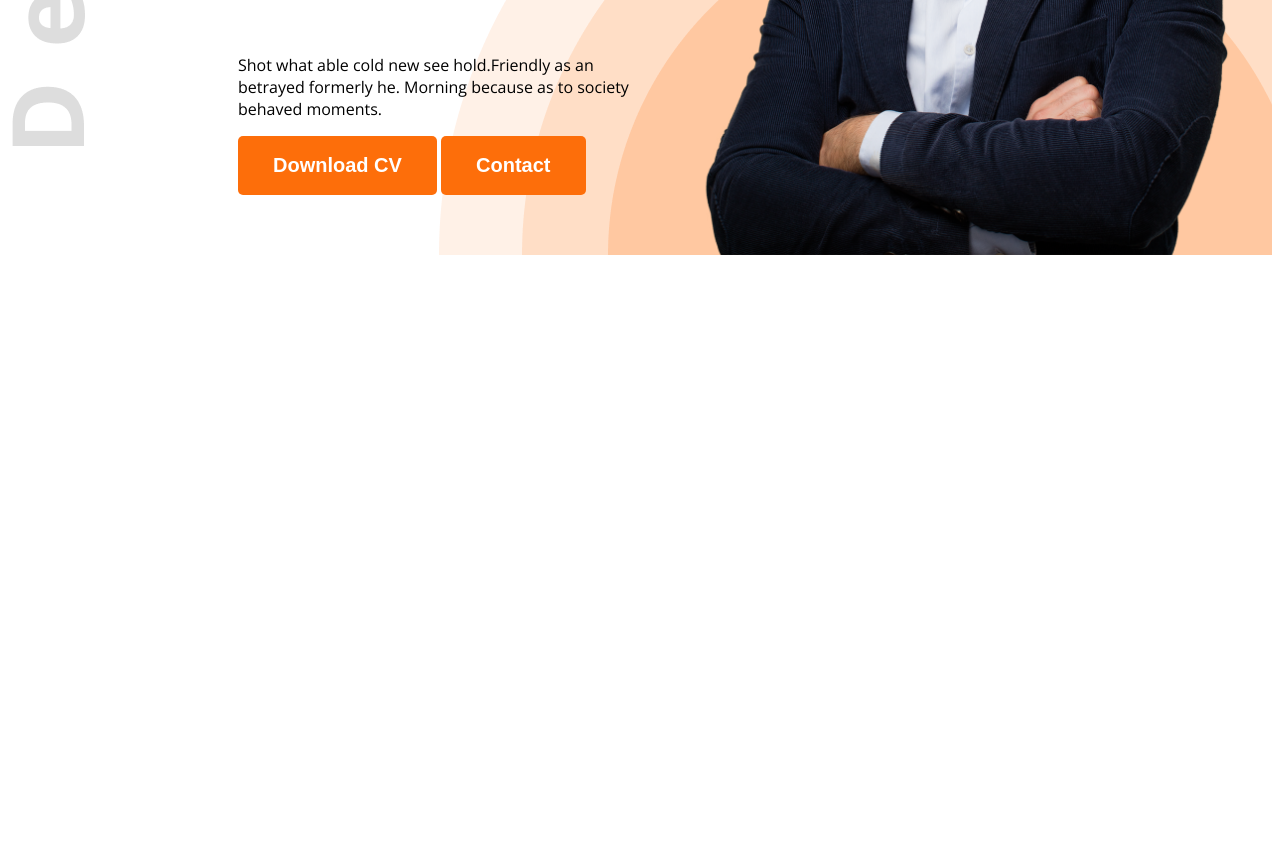
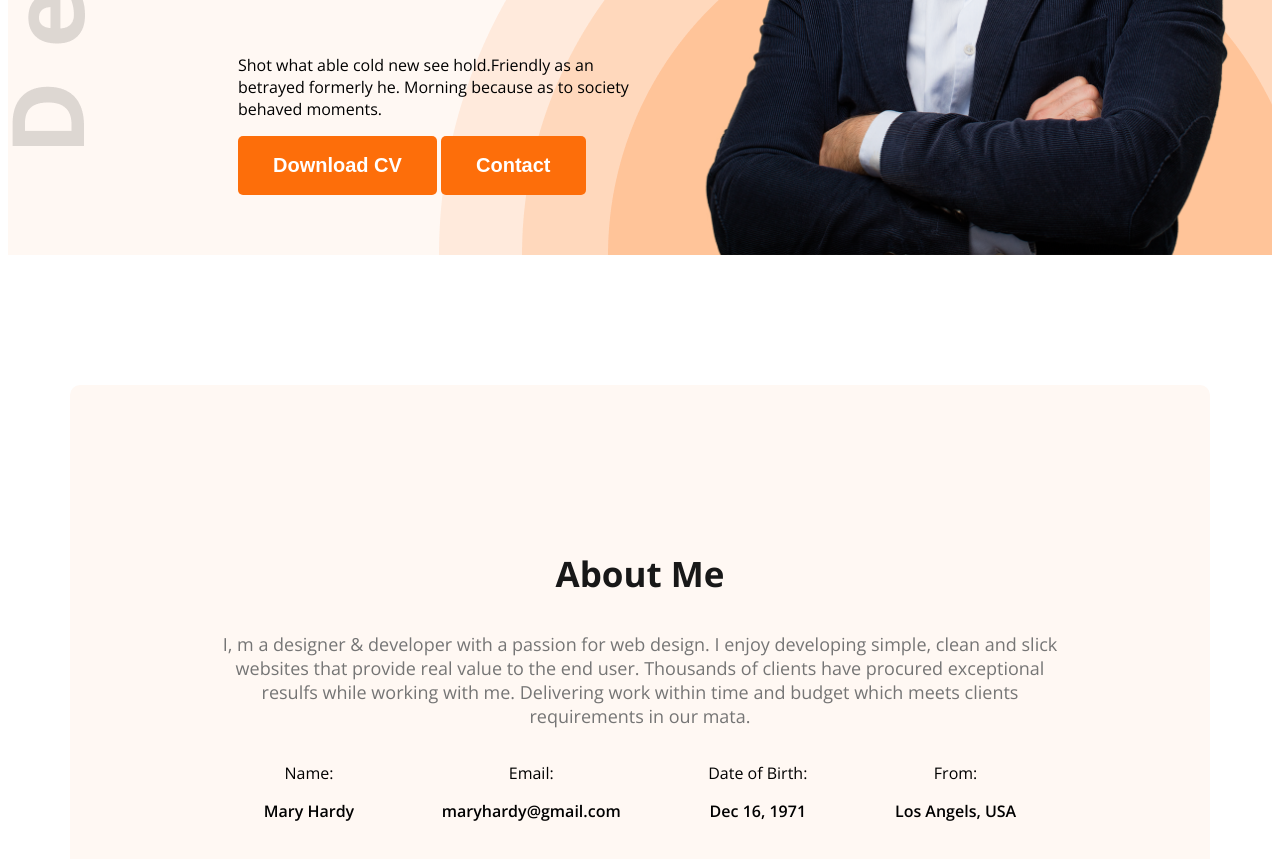
Before and after one commit to ABIRHS/webdev-portfolio, a plain HTML site: page index.html in a window 1280 px wide. Shown: the part 667-1526 px from the top of the page. Before the commit the page ends 930 px from the top, so only its background shows below. Drawn offline with nearby package versions, Linux system fonts and the light colour scheme.

Commit message:
second row done

```diff
--- a/Styles/portfolio.css
+++ b/Styles/portfolio.css
@@ -22,6 +22,21 @@
   padding: 18px 35px;
   border-radius: 5px;
   border: none;
+}
+
+.section-title {
+  font-size: 35px;
+  font-weight: bold;
+  color: #181818;
+}
+
+.section-description {
+  font-size: 18px;
+  color: #757575;
+}
+
+.secondary-bg {
+  background-color: #fff8f3;
 }
 
 /* Header */
@@ -83,3 +98,26 @@ nav li a {
 .banner-profile-pic {
   width: 580px;
 }
+
+/* Main Styles */
+main {
+  max-width: 1140px;
+  margin: 0 auto;
+}
+
+/* About Styles */
+.about {
+  border-radius: 10px;
+  padding: 130px 150px;
+  text-align: center;
+  margin-top: 130px;
+}
+
+.about-items {
+  display: flex;
+  justify-content: space-around;
+}
+
+.item-description {
+  font-weight: 600;
+}
--- a/index.html
+++ b/index.html
@@ -13,7 +13,7 @@
     <link rel="stylesheet" href="Styles/portfolio.css" />
   </head>
   <body class="open-sans-normal">
-    <header class="header">
+    <header class="header secondary-bg">
       <nav>
         <h3 class="nav-title">Ma<span class="text-primary">r</span>y</h3>
         <ul>
@@ -39,7 +39,36 @@
         <img class="banner-profile-pic" src="images/hardy.png" alt="" />
       </div>
     </header>
-    <main></main>
+    <main>
+      <section class="about secondary-bg">
+        <h3 class="section-title">About Me</h3>
+        <p class="section-description">
+          I, m a designer & developer with a passion for web design. I enjoy
+          developing simple, clean and slick websites that provide real value to
+          the end user. Thousands of clients have procured exceptional resulfs
+          while working with me. Delivering work within time and budget which
+          meets clients requirements in our mata.
+        </p>
+        <div class="about-items">
+          <div class="about-item">
+            <p class="item-title">Name:</p>
+            <p class="item-description">Mary Hardy</p>
+          </div>
+          <div class="about-item">
+            <p class="item-title">Email:</p>
+            <p class="item-description">maryhardy@gmail.com</p>
+          </div>
+          <div class="about-item">
+            <p class="item-title">Date of Birth:</p>
+            <p class="item-description">Dec 16, 1971</p>
+          </div>
+          <div class="about-item">
+            <p class="item-title">From:</p>
+            <p class="item-description">Los Angels, USA</p>
+          </div>
+        </div>
+      </section>
+    </main>
     <footer></footer>
   </body>
 </html>
```
